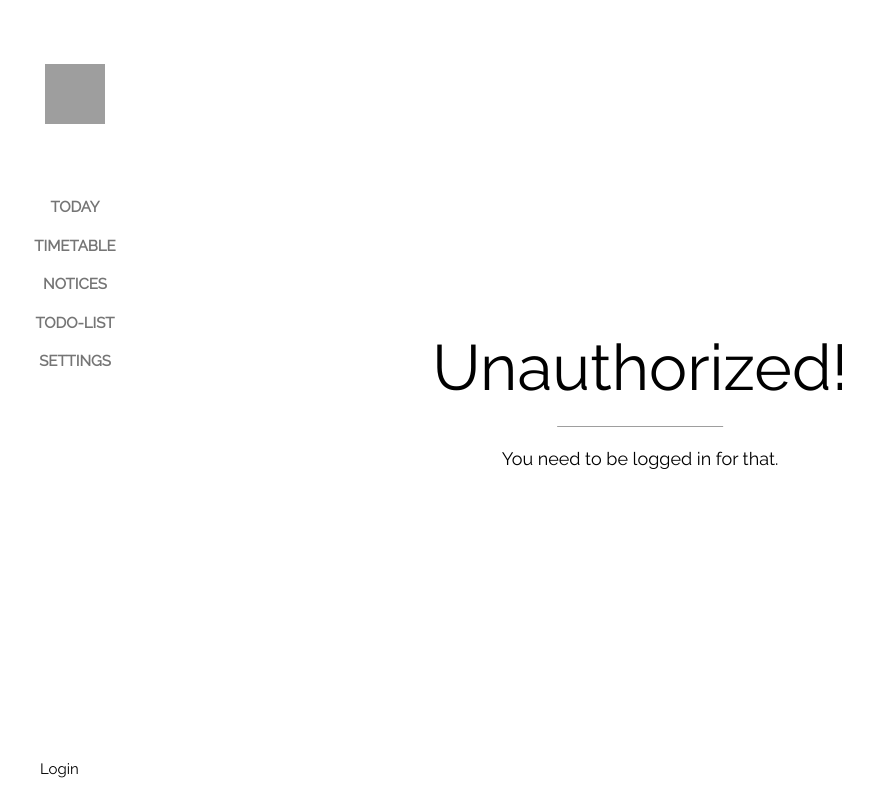
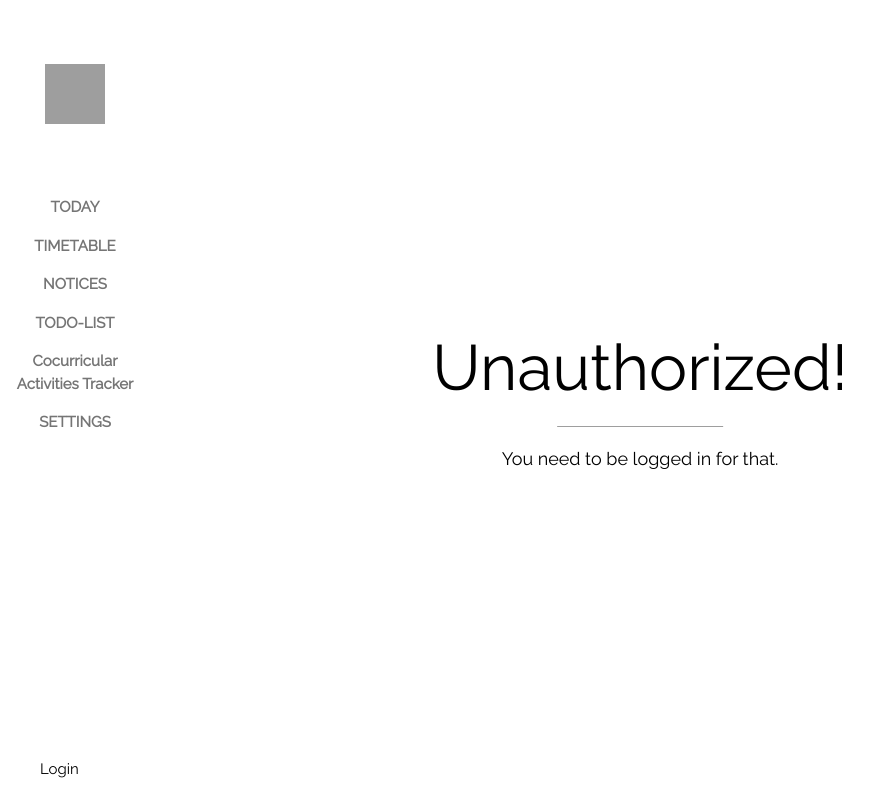
Before and after one commit to kyb3r/sbhs.me, a Flask app: page /todo in a window 1280 px wide. Shown: the whole page, without its empty margins (0-888 px from the left). Run offline with Flask 2, Linux system fonts and the light colour scheme; grey boxes are pictures that could not be loaded.

Commit message:
Cocurricular Tracker
Added a button for cocurricular

```diff
--- a/templates/template.html
+++ b/templates/template.html
@@ -39,6 +39,10 @@
       <a href="/api/timetable/timetable.json" class="w3-bar-item w3-button">TIMETABLE</a>
       <a href="/notices" class="w3-bar-item w3-button">NOTICES</a>
       <a href="/todo" class="w3-bar-item w3-button">TODO-LIST</a>
+      <!--
+      Change, added cocurricular tracker
+      -->
+      <a href="/cocurricular" class="w3-bar-item w3-button">Cocurricular Activities Tracker</a>
       <a href="/profile" class="w3-bar-item w3-button">SETTINGS</a>
     </div>
 
```
Also changed, not shown: 2 other files.
